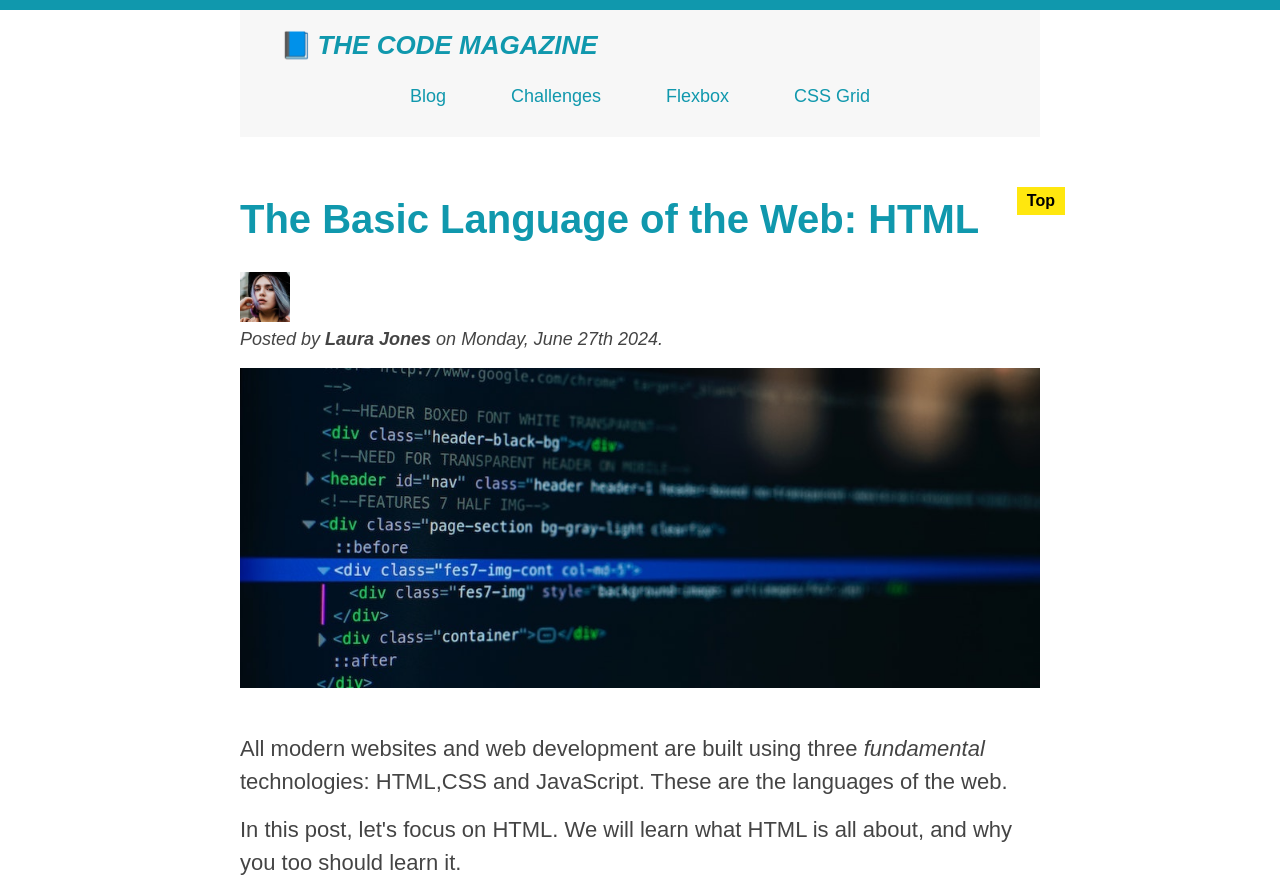
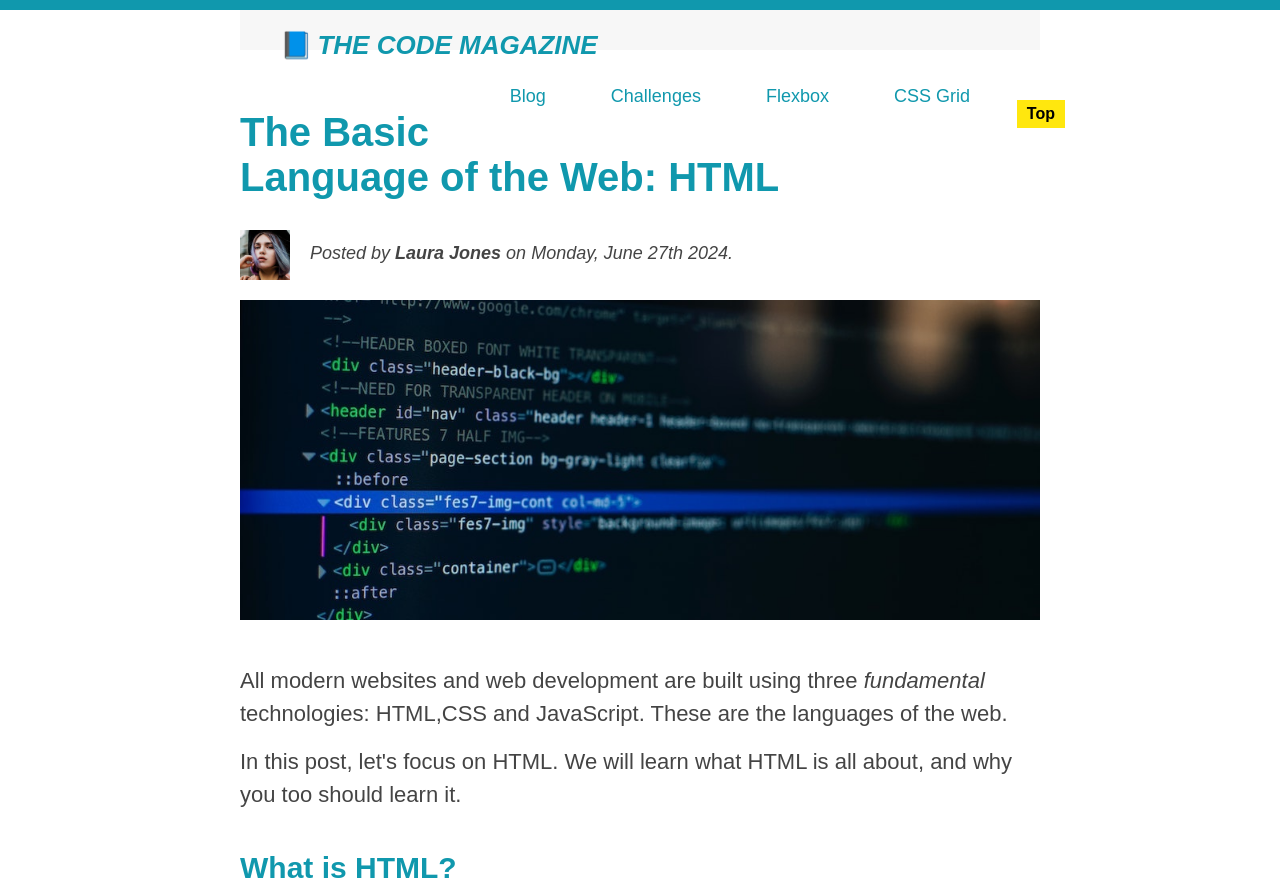
Before and after one commit to bramble-7/blog-web, a plain HTML site: page index.html in a window 1280 px wide. Shown: the top 888 px of the page. Drawn offline with Linux system fonts and the light colour scheme.

Commit message:
layout-started

```diff
--- a/index.html
+++ b/index.html
@@ -26,11 +26,12 @@
             alt="Headshot of Laura Jones"
             height="50"
             width="50"
+            class="author-image"
           />
           <button class="like-button">❤️ Like</button>
           <!-- ID Selectors-->
           <!-- We can use ID name only once!!! -->
-          <p id="author">
+          <p id="author" class="author">
             Posted by <strong>Laura Jones</strong> on Monday, June 27th 2024.
           </p>
           <img
@@ -96,7 +97,7 @@
       </article>
 
       <aside>
-        <h4><strong>Related Posts</strong></h4>
+        <h4><strong>RELATED POSTS</strong></h4>
         <ul class="related">
           <li>
             <img
--- a/style.css
+++ b/style.css
@@ -38,6 +38,7 @@ nav {
   font-size: 18px;
   margin-top: 15px;
   text-align: center;
+  float: right;
 }
 
 nav a:link {
@@ -78,6 +79,7 @@ h1 {
   font-size: 26px;
   text-transform: uppercase;
   font-style: italic;
+  float: left;
 }
 
 h2 {
@@ -212,3 +214,17 @@ h2::after {
   top: -10px;
   right: -25px;
 }
+
+/* FLOATS */
+
+.author-image {
+  float: left;
+  margin-bottom: 20px;
+}
+
+.author {
+  /* padding-left: 80px; */
+  float: left;
+  margin-top: 10px;
+  margin-left: 20px;
+}
```
